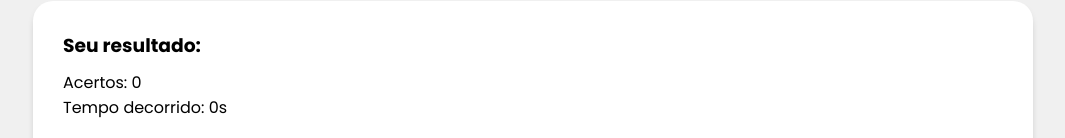
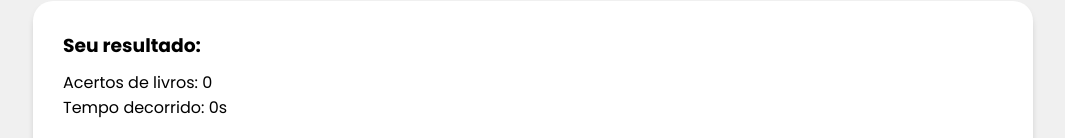
Before and after one commit to TypeClecio/Testamenteei-frontend, a React (Vite) app: page /final in a window 1280 px wide. Shown: the part 310-448 px from the top of the page, without its empty margins (107-1172 px from the left). Built offline with nearby package versions, Linux system fonts and the light colour scheme; a web font is replaced by a local one.

Commit message:
Ajuste TelaFinal nomeclatura

```diff
--- a/src/pages/Final/Final.tsx
+++ b/src/pages/Final/Final.tsx
@@ -101,7 +101,7 @@ const Final: React.FC = () => {
         <h3>Seu resultado:</h3>
         <div>
           <ul>
-            <li>Acertos: {Number(localStorage.getItem("acertos")) ?? 0}</li>
+            <li>Acertos de livros: {Number(localStorage.getItem("acertos")) ?? 0}</li>
             <li>Tempo decorrido: {Number(localStorage.getItem("tempo")) ?? 0}s</li>
           </ul>
 
```
